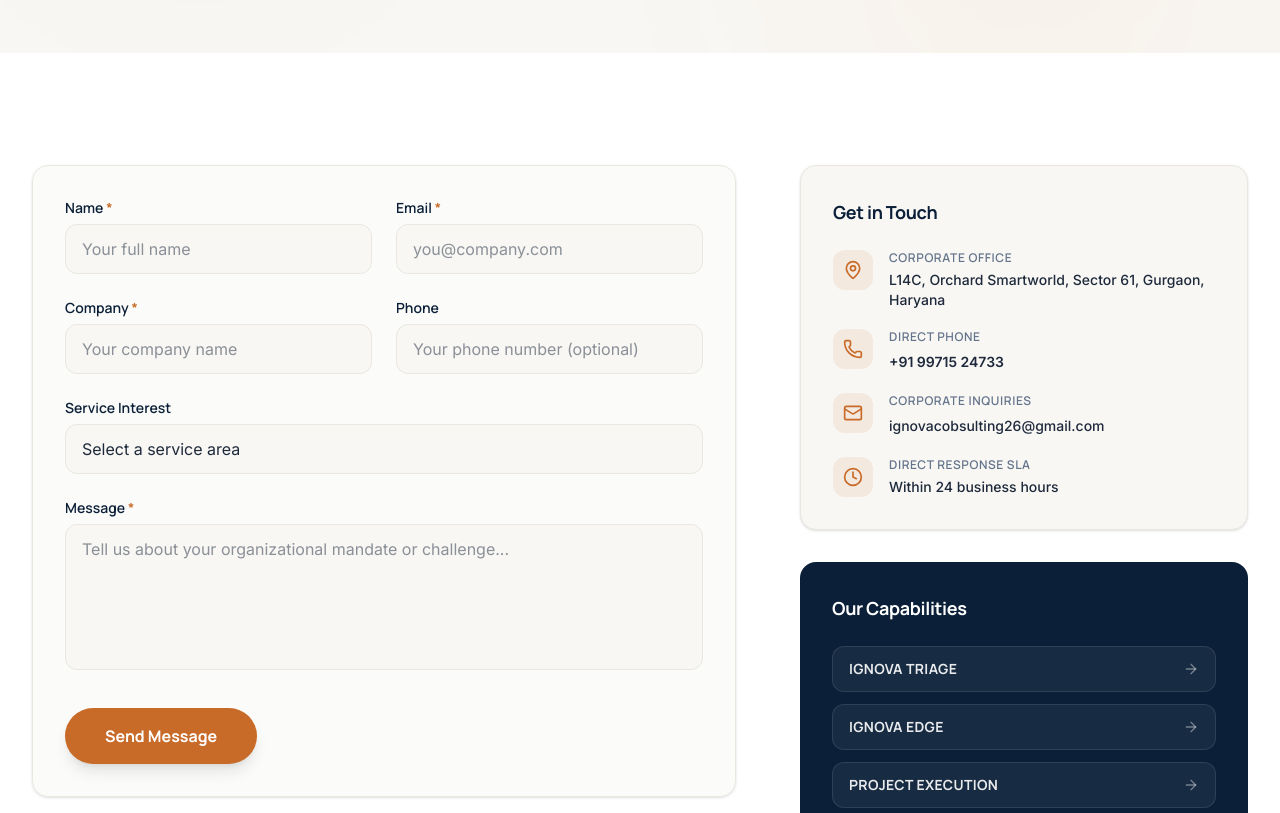
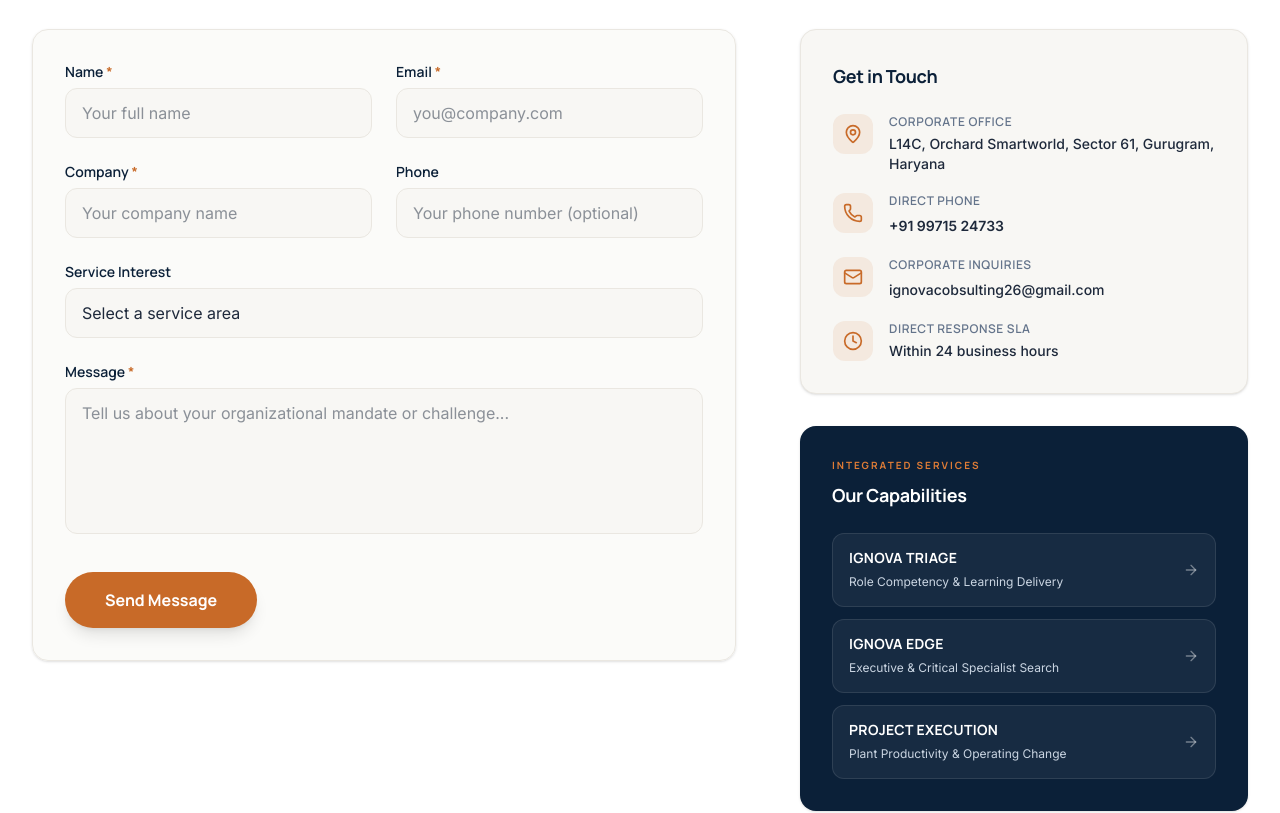
Before and after one commit to ayushprakash1010-jpg/Ignova, a Next.js app: page /contact in a window 1280 px wide. Shown: the part 380-1193 px from the top of the page. Built offline with nearby package versions, Linux system fonts and the light colour scheme; a web font is replaced by a local one.

Commit message:
fix(contact): reduce top void whitespace, standardize Gurugram address, and enrich capabilities sidebar

```diff
--- a/src/app/contact/page.tsx
+++ b/src/app/contact/page.tsx
@@ -18,9 +18,21 @@ const serviceOptions = [
 ];
 
 const capabilities = [
-  { label: "IGNOVA TRIAGE", href: "/services/triage" },
-  { label: "IGNOVA EDGE", href: "/services/edge" },
-  { label: "PROJECT EXECUTION", href: "/services/project-execution" },
+  {
+    label: "IGNOVA TRIAGE",
+    href: "/services/triage",
+    desc: "Role Competency & Learning Delivery",
+  },
+  {
+    label: "IGNOVA EDGE",
+    href: "/services/edge",
+    desc: "Executive & Critical Specialist Search",
+  },
+  {
+    label: "PROJECT EXECUTION",
+    href: "/services/project-execution",
+    desc: "Plant Productivity & Operating Change",
+  },
 ];
 
 const inputStyles =
@@ -83,7 +95,7 @@ export default function ContactPage() {
           <div className="absolute bottom-20 left-0 w-[400px] h-[400px] bg-[#0B2038]/[0.02] rounded-full blur-[100px]" />
         </div>
 
-        <div className="relative max-w-7xl mx-auto px-4 sm:px-6 lg:px-8 pt-32 pb-20 md:pb-28">
+        <div className="relative max-w-7xl mx-auto px-4 sm:px-6 lg:px-8 pt-28 sm:pt-32 pb-10 md:pb-12">
           <motion.div
             initial={{ opacity: 0, y: 30 }}
             animate={{ opacity: 1, y: 0 }}
@@ -100,7 +112,7 @@ export default function ContactPage() {
       </section>
 
       {/* ============ CONTACT SECTION ============ */}
-      <section className="bg-white py-20 md:py-28">
+      <section className="bg-white pt-6 md:pt-10 pb-20 md:pb-28">
         <div className="max-w-7xl mx-auto px-4 sm:px-6 lg:px-8">
           <div className="grid grid-cols-1 lg:grid-cols-5 gap-12 lg:gap-16">
             {/* Left Side — Contact Form (60%) */}
@@ -360,7 +372,7 @@ export default function ContactPage() {
                         Corporate Office
                       </p>
                       <p className="text-sm text-charcoal font-medium leading-snug">
-                        L14C, Orchard Smartworld, Sector 61, Gurgaon, Haryana
+                        L14C, Orchard Smartworld, Sector 61, Gurugram, Haryana
                       </p>
                     </div>
                   </div>
@@ -428,10 +440,13 @@ export default function ContactPage() {
               </div>
 
               {/* Capabilities Links */}
-              <div className="bg-navy rounded-2xl p-8">
+              <div className="bg-navy rounded-2xl p-8 shadow-sm">
+                <span className="text-[10px] font-bold uppercase tracking-[0.2em] text-orange-light font-accent block mb-2">
+                  Integrated Services
+                </span>
                 <h3
                   className="text-lg font-bold text-white mb-6"
-                  style={{ fontFamily: "var(--font-heading)" }}
+                  style={{ fontFamily: "var(--font-heading)", color: "#FFFFFF" }}
                 >
                   Our Capabilities
                 </h3>
@@ -441,15 +456,20 @@ export default function ContactPage() {
                     <Link
                       key={cap.href}
                       href={cap.href}
-                      className="group flex items-center justify-between px-4 py-3 rounded-xl bg-white/5 hover:bg-white/10 border border-white/10 hover:border-orange/30 transition-all duration-300"
+                      className="group flex items-center justify-between px-4 py-3.5 rounded-xl bg-white/5 hover:bg-white/10 border border-white/10 hover:border-orange/30 transition-all duration-300"
                     >
-                      <span
-                        className="text-sm font-bold text-white/90 group-hover:text-orange-light tracking-wide transition-colors"
-                        style={{ fontFamily: "var(--font-accent)" }}
-                      >
-                        {cap.label}
-                      </span>
-                      <ArrowRight className="w-4 h-4 text-white/40 group-hover:text-orange group-hover:translate-x-1 transition-all duration-300" />
+                      <div>
+                        <span
+                          className="text-sm font-bold text-white group-hover:text-orange-light tracking-wide transition-colors block"
+                          style={{ fontFamily: "var(--font-accent)" }}
+                        >
+                          {cap.label}
+                        </span>
+                        <span className="text-xs text-slate-300">
+                          {cap.desc}
+                        </span>
+                      </div>
+                      <ArrowRight className="w-4 h-4 text-white/40 group-hover:text-orange group-hover:translate-x-1 transition-all duration-300 flex-shrink-0" />
                     </Link>
                   ))}
                 </div>
```
